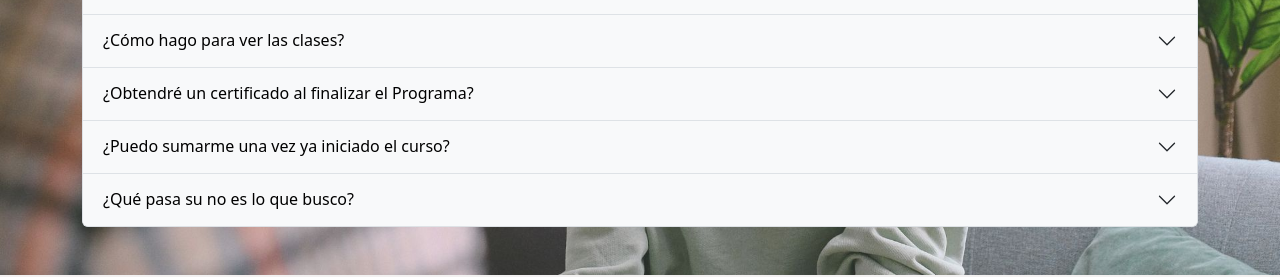
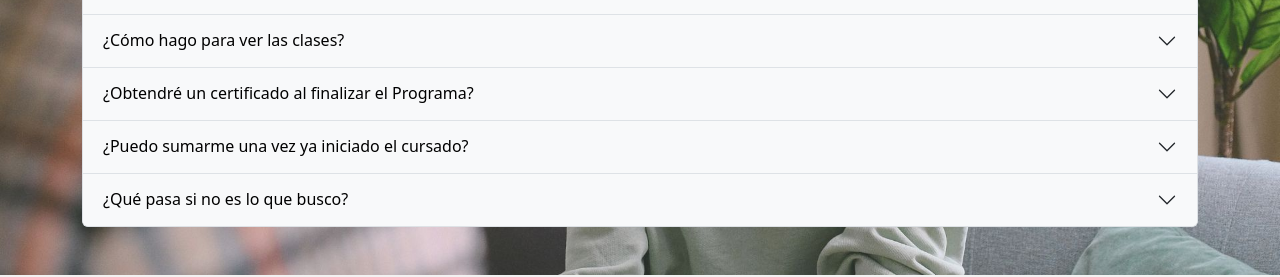
Before and after one commit to juacovanmessem/Landing-Carmina, a React (Vite) app: page / in a window 1280 px wide. Shown: the part 10180-10457 px from the top of the page. Built offline with nearby package versions, Linux system fonts and the light colour scheme.

Commit message:
ortografía

```diff
--- a/src/App.jsx
+++ b/src/App.jsx
@@ -736,13 +736,13 @@ function App() {
               </Accordion.Body>
             </Accordion.Item>
             <Accordion.Item eventKey="4">
-              <Accordion.Header>¿Puedo sumarme una vez ya iniciado el curso?</Accordion.Header>
+              <Accordion.Header>¿Puedo sumarme una vez ya iniciado el cursado?</Accordion.Header>
               <Accordion.Body>
               Sí puedes sumarte en cualquier momento ya que el material queda grabado y puedes hacerlo a tu ritmo.
               </Accordion.Body>
             </Accordion.Item>
             <Accordion.Item eventKey="5">
-              <Accordion.Header>¿Qué pasa su no es lo que busco?</Accordion.Header>
+              <Accordion.Header>¿Qué pasa si no es lo que busco?</Accordion.Header>
               <Accordion.Body>
               Si en el plazo de las primeras dos semanas te das cuenta de que el Programa no es lo que buscabas te devolvemos tu dinero.
               </Accordion.Body>
```
